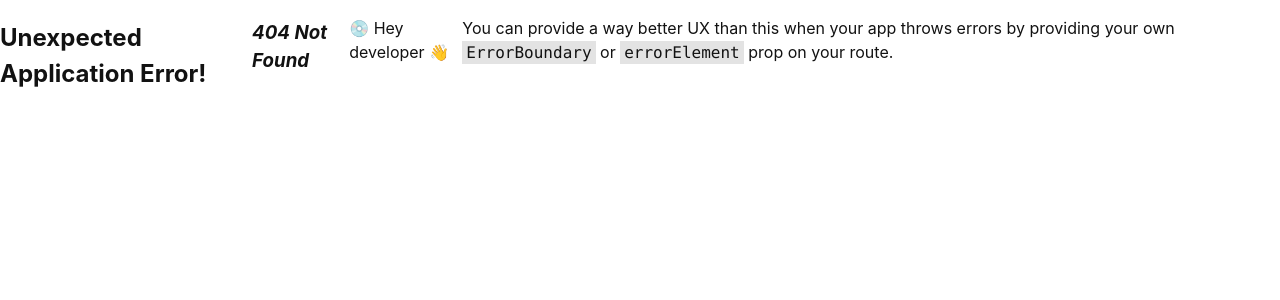
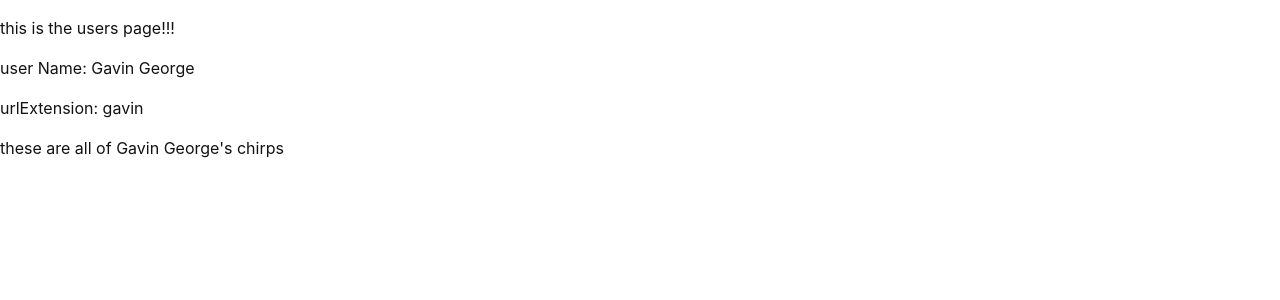
Before and after one commit to sassansh/UBChirps, a React (Vite) app in the folder Frontend/UBCChirps-frontend/: page /user/gavin in a window 1280 px wide. Before the commit this address had no page. Shown: the top 300 px of the page. Built offline with nearby package versions, Linux system fonts and the light colour scheme.

Commit message:
added some comments

```diff
--- a/Frontend/UBCChirps-frontend/src/main.jsx
+++ b/Frontend/UBCChirps-frontend/src/main.jsx
@@ -9,6 +9,9 @@ import Root from "./routes/root.jsx";
 import UserPage from "./routes/users.jsx";
 import Login from "./routes/login.jsx";
 import Chirp from "./routes/chirp.jsx";
+import{
+  loader as chirpLoader,
+} from "./routes/users";
 
 const router = createBrowserRouter([
   {
@@ -17,8 +20,9 @@ const router = createBrowserRouter([
   },
   {
     // we will need logic here for giving a different page for every user
-    path: "/user",
+    path: "/user/:id",
     element: <UserPage/>,
+    loader: chirpLoader
   },
   {
     path: "/login",
--- a/Frontend/UBCChirps-frontend/src/routes/login.jsx
+++ b/Frontend/UBCChirps-frontend/src/routes/login.jsx
@@ -1,4 +1,7 @@
 export default function Login() {
+  /**
+   * This is a login page. It will use OAuth + send messages to the backend.
+   */
   return (
     <div>
       <p>this is the login page!!!</p>
--- a/Frontend/UBCChirps-frontend/src/routes/users.jsx
+++ b/Frontend/UBCChirps-frontend/src/routes/users.jsx
@@ -1,7 +1,44 @@
+import { Outlet, Link, useLoaderData } from "react-router-dom";
+
+export async function getData(id) {
+  /**
+   * We will recieve a list of posts in the form
+   * {
+   "id": 1,
+   "username": "user1",
+   "content": "Hello World",
+   "timestamp": "2020-01-01 00:00:00"
+  }
+   */
+  console.log("we're fetching the id!! (not really)");
+  console.log("the id is: " + id);
+  const fakeUserData = { name: "Gavin George", urlExtension: id};
+  return fakeUserData;
+  // await fakeNetwork(`contact:${id}`);
+  // let contacts = await localforage.getItem("contacts");
+  // let contact = contacts.find(contact => contact.id === id);
+  // return contact ?? null;
+}
+
+export async function loader({ params }) {
+  console.log(params);
+  return getData(params.id);
+}
+
+/**
+ * This page will show all of a user's chirps.
+ * at a url like: UBChirp/chirp/Gavin
+ * we will see all of gavin's chirps
+ */
 export default function UserPage() {
+  // ideally we should asynchronously load the chirp data and stuff...
+  const chirpData = useLoaderData();
   return (
     <div>
       <p>this is the users page!!!</p>
+      <p>user Name: {chirpData.name}</p>
+      <p>urlExtension: {chirpData.urlExtension}</p>
+      <p> these are all of {chirpData.name}'s chirps</p>
     </div>
   );
 }
```
Also changed, not shown: Frontend/UBCChirps-frontend/src/routes/chirp.jsx (+12 -0 lines).
